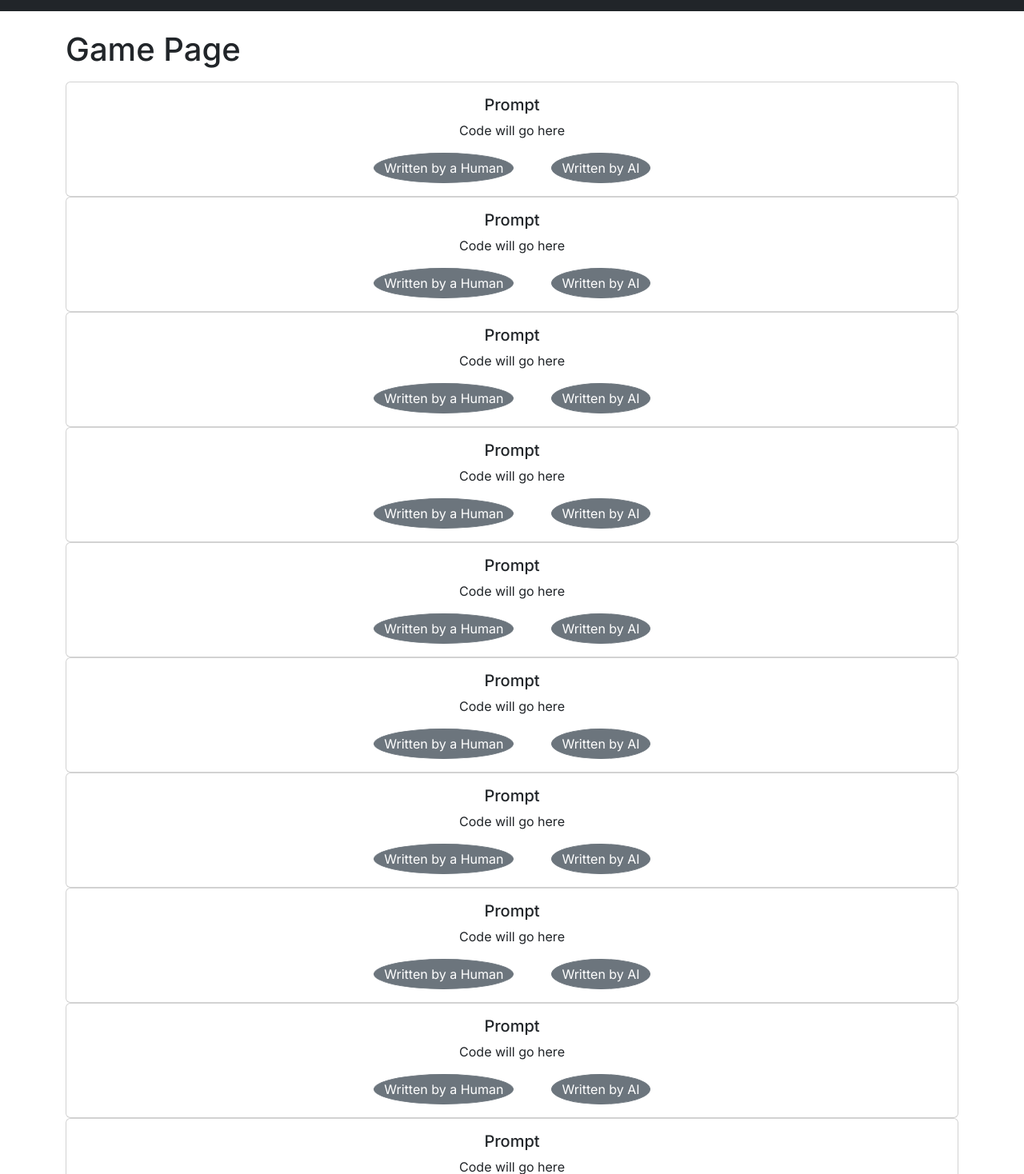
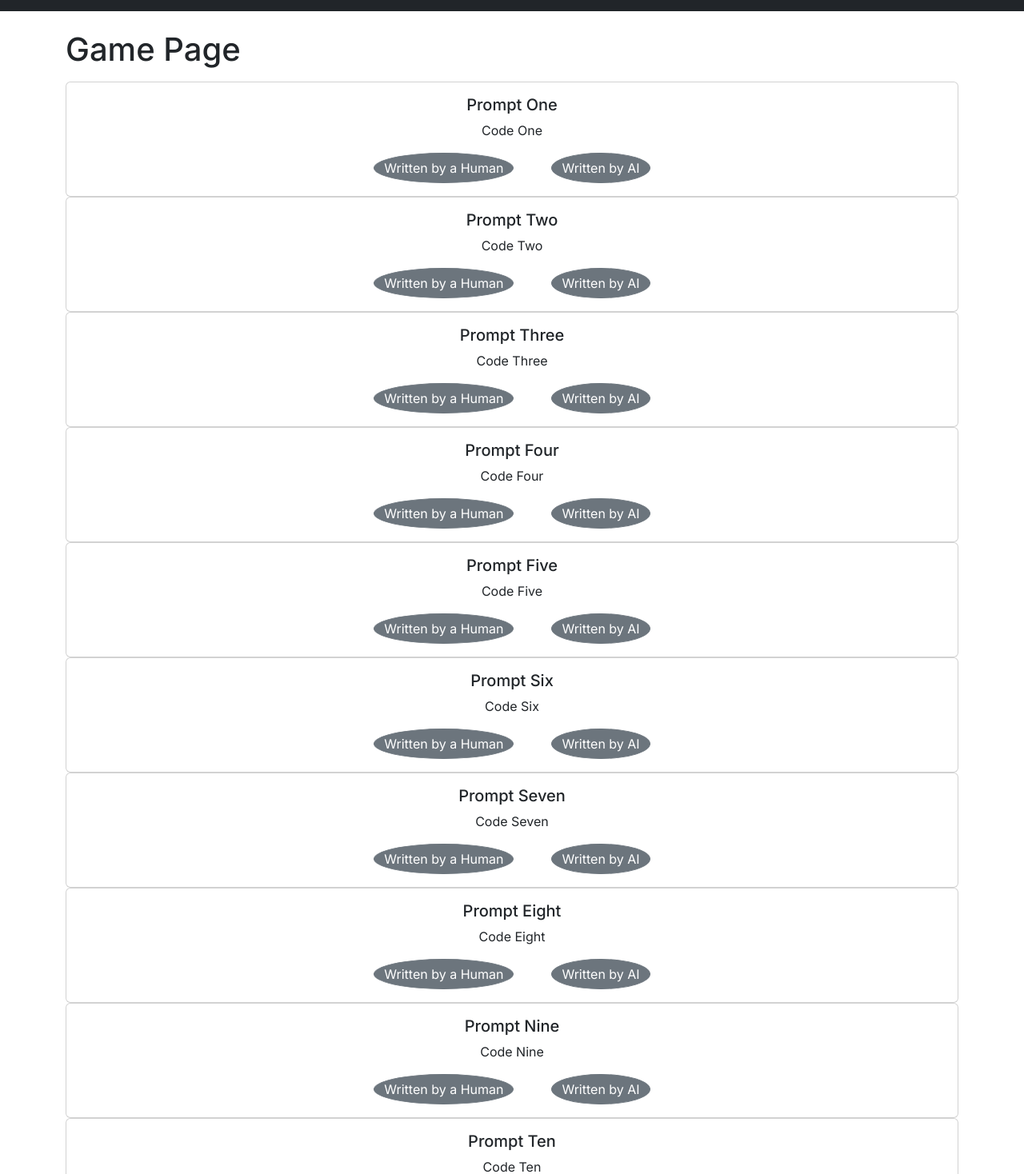
Before and after one commit to ABeeinSpace/cs-senior-project, a Next.js app: page /game in a window 1280 px wide. Shown: the part 42-1510 px from the top of the page at 80% size. Built offline with nearby package versions, Linux system fonts and the light colour scheme.

Commit message:
Added Handling to Button Clicks and Props

```diff
--- a/src/app/game/button.js
+++ b/src/app/game/button.js
@@ -4,13 +4,20 @@ import ButtonGroup from "react-bootstrap/ButtonGroup";
 import Button from "react-bootstrap/Button";
 
 export default function ButtonGrouping() {
+  function handleClickHuman() {
+    console.log('You believe this code was written by a human');
+  }
+
+  function handleClickAI() {
+    console.log('You believe this code was written by AI');
+  }
   return (
     <>
       <ButtonGroup aria-label="Basic example">
-        <Button className="rounded-circle me-5" variant="secondary">
+        <Button className="rounded-circle me-5" variant="secondary" onClick={handleClickHuman}>
           Written by a Human
         </Button>
-        <Button className="rounded-circle" variant="secondary">
+        <Button className="rounded-circle" variant="secondary"onClick={handleClickAI}>
           Written by AI
         </Button>
       </ButtonGroup>
--- a/src/app/game/cards.js
+++ b/src/app/game/cards.js
@@ -1,14 +1,15 @@
 import Button from './button';
 import Card from 'react-bootstrap/Card';
 
-function BasicExample() {
+function Cards(props) {
+
   return (
     <Card className="text-center" style={{ width: '100%' }}>
       {/* <Card.Img variant="top" src="holder.js/100px180" /> */}
       <Card.Body>
-        <Card.Title>Prompt</Card.Title>
+        <Card.Title>{props.prompt}</Card.Title>
         <Card.Text>
-          Code will go here
+          {props.code}
         </Card.Text>
         <Button />
       </Card.Body>
@@ -16,4 +17,4 @@ function BasicExample() {
   );
 }
 
-export default BasicExample;
+export default Cards;
--- a/src/app/game/page.js
+++ b/src/app/game/page.js
@@ -41,16 +41,16 @@ export default function Game() {
 			}}className="container">
 				<h1>Game Page</h1>
 				<p />
-				<Cards />
-				<Cards />
-				<Cards />
-				<Cards />
-				<Cards />
-				<Cards />
-				<Cards />
-				<Cards />
-				<Cards />
-				<Cards />
+				<Cards id = 'cardOne' prompt = 'Prompt One' code = 'Code One'> </Cards>
+				<Cards id = 'cardTwo' prompt = 'Prompt Two' code = 'Code Two'> </Cards>
+				<Cards id = 'cardThree' prompt = 'Prompt Three'code = 'Code Three'> </Cards>
+				<Cards id = 'cardFour' prompt = 'Prompt Four'code = 'Code Four'> </Cards>
+				<Cards id = 'cardFive' prompt = 'Prompt Five'code = 'Code Five'> </Cards>
+				<Cards id = 'cardSix' prompt = 'Prompt Six'code = 'Code Six'> </Cards>
+				<Cards id = 'cardSeven' prompt = 'Prompt Seven'code = 'Code Seven'> </Cards>
+				<Cards id = 'cardEight' prompt = 'Prompt Eight'code = 'Code Eight'> </Cards>
+				<Cards id = 'cardNine' prompt = 'Prompt Nine'code = 'Code Nine'> </Cards>
+				<Cards id = 'cardTen' prompt = 'Prompt Ten'code = 'Code Ten'> </Cards>
 				<p>
 					This page is under construction. Please come back later for a super cool
 					AI-related project!
```
